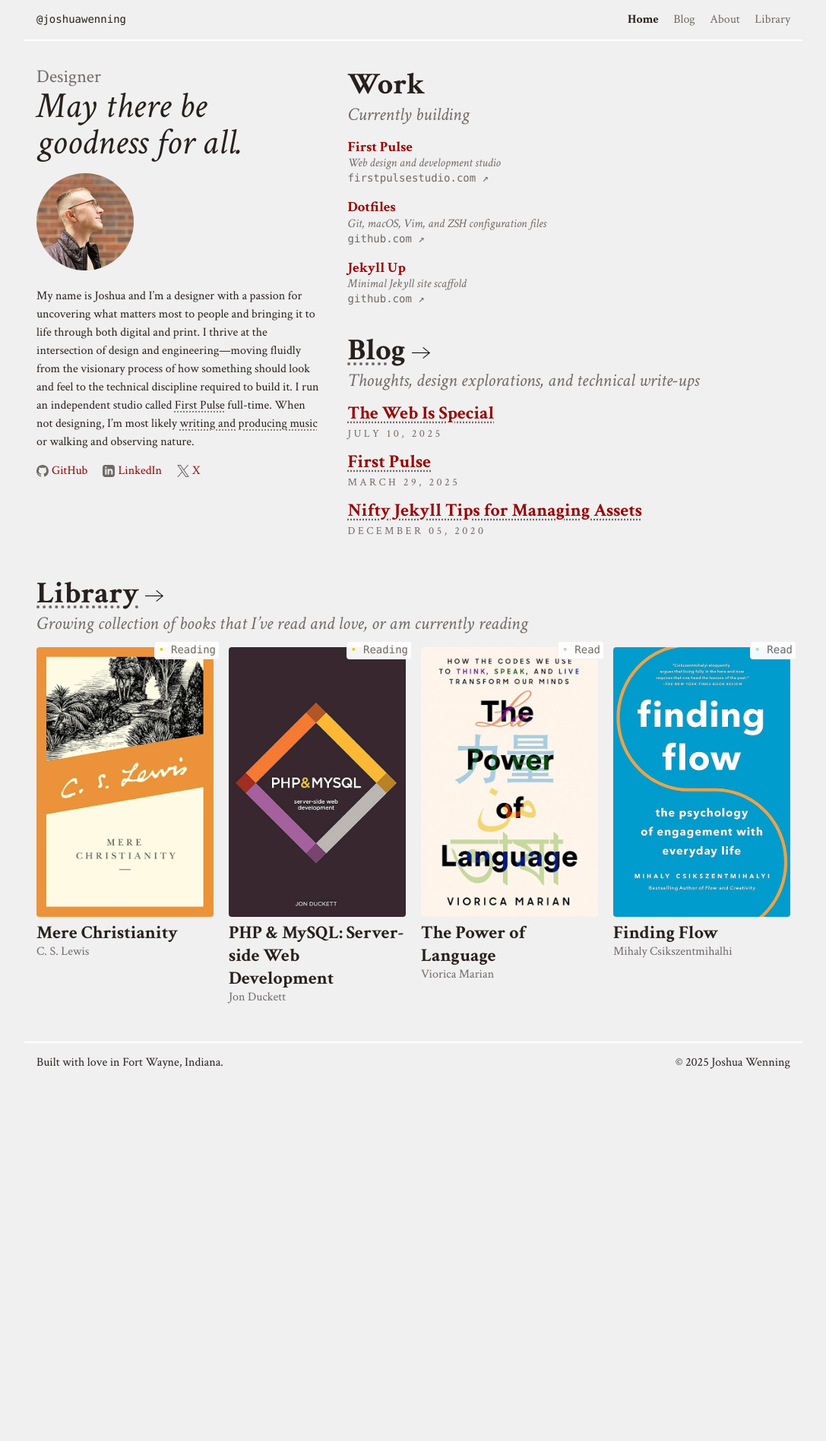
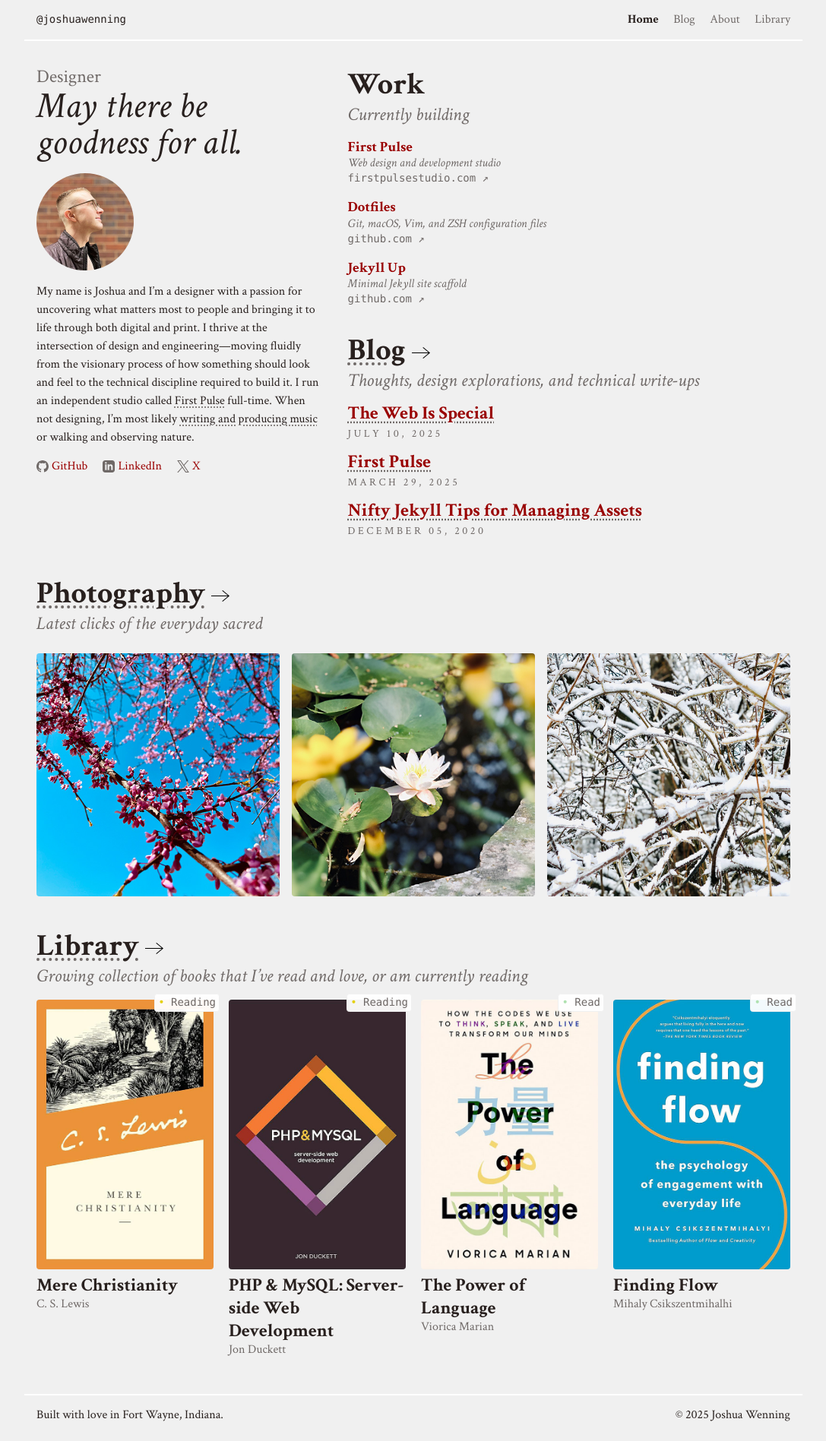
Before and after one commit to joshuawenning/blog, a Jekyll site: the page built from index.html, in a window 1280 px wide. Shown: the whole page at 76% size, without its empty margins (96-1183 px from the left). Built offline with Jekyll 4.4.1, drawn with Linux system fonts in a browser that asks for light colours; before the commit the page ends 1433 px from its top, so only the background shows below that.

Commit message:
Add photography section

```diff
--- a/_sass/_base.scss
+++ b/_sass/_base.scss
@@ -299,3 +299,14 @@ a {
     border: 1px solid var(--grey);
   }
 }
+
+.gallery {
+  flex-wrap: wrap;
+  margin-left: -.5rem;
+  margin-right: -.5rem;
+}
+
+.gallery-img {
+  flex-basis: calc(100% / 3 - 1rem);
+  margin: .5rem;
+}
--- a/index.html
+++ b/index.html
@@ -11,8 +11,7 @@ title: Home
     </div>
 
     <div class="mb-1">
-      <img alt="Profile" class="avatar avatar-small mb-1"
-        src="assets/images/profile.jpg" />
+      <img alt="Profile" class="avatar avatar-small d-block mb-1" src="assets/images/profile.jpg" />
       <p class="lh-copy text-h5">My name is Joshua and I&rsquo;m a designer with a passion for uncovering what
         matters most to people and bringing it to life through both digital and print. I thrive at the intersection of
         design and engineering—moving fluidly from the visionary process of how something should look and feel to the
@@ -132,6 +131,25 @@ title: Home
 <div class="grid mb-2">
   <section class="grid-col">
     <h3 class="text-h2">
+      <a class="black" href="/library">Photography{% include arrow.html %}</a>
+    </h3>
+    <p class="grey mb-1 text-h4 text-italic">Latest clicks of the everyday sacred</p>
+
+    {% assign photos = site.static_files | where_exp: "file", "file.path contains '/assets/images/photos/'" %}
+
+    <div class="d-flex gallery">
+      {% for photo in photos limit:3 %}
+      <div class="gallery-img">
+        <img alt="" class="d-block br-1" src="{{ photo.path | relative_url }}">
+      </div>
+      {% endfor %}
+    </div>
+  </section>
+</div>
+
+<div class="grid mb-2">
+  <section class="grid-col">
+    <h3 class="text-h2">
       <a class="black" href="/library">Library{% include arrow.html %}</a>
     </h3>
     <p class="grey mb-1 text-h4 text-italic">Growing collection of books that I&rsquo;ve read and love, or am currently reading</p>
```
Also changed, not shown: library.html (+14 -0 lines), assets/images/photos/2020-05-04.jpg (renamed from assets/images/2020-05-04.jpg), assets/images/photos/2020-05-07.jpg (renamed from assets/images/2020-05-07.jpg), assets/images/photos/2020-11-24.jpg (renamed from assets/images/2020-11-24.jpg), assets/images/photos/2021-05-21.jpg (renamed from assets/images/2021-05-21.jpg).
